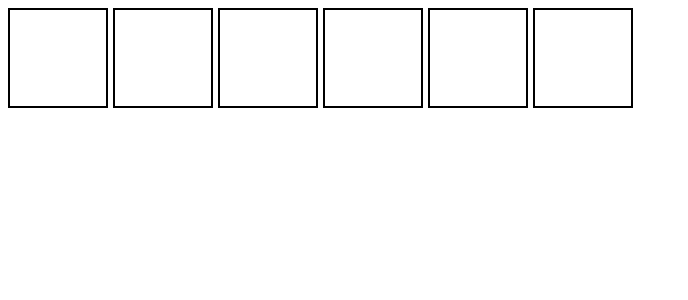
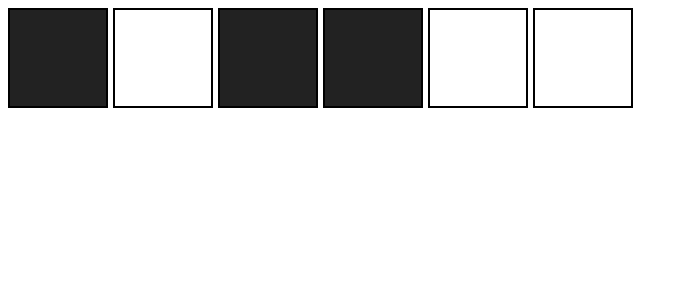
Before and after one commit to Fatima-hub333/myapp, a React (Create React App) app: page / in a window 1280 px wide. Shown: the top 300 px of the page, without its empty margins (0-688 px from the left). Built offline with nearby package versions, Linux system fonts and the light colour scheme.

Commit message:
box-challenge-part2

```diff
--- a/src/App.js
+++ b/src/App.js
@@ -1,12 +1,13 @@
 /* eslint-disable no-unused-vars */
 import React from 'react'
 import boxes from './boxes'
+import Box from './Box'
 import './index.css'
 
 export const App = () => {
   const [squares, setSquares] = React.useState(boxes)
   const squareElements = squares.map(square => (
-    <div className="box" key={square.id}></div>
+    <Box key={square.id} on={square.on}/>
   ))
   return (
     <main>
--- /dev/null
+++ b/src/Box.js
@@ -0,0 +1,17 @@
+/* eslint-disable no-unused-vars */
+import React from 'react'
+import PropTypes from 'prop-types'
+
+const Box = props => {
+	const styles = {
+		backgroundColor: props.on ? "#222222" : "none"
+	}
+	return (
+		<div style={styles}className="box">
+    </div>
+	)
+}
+
+Box.propTypes = {}
+
+export default Box
```
